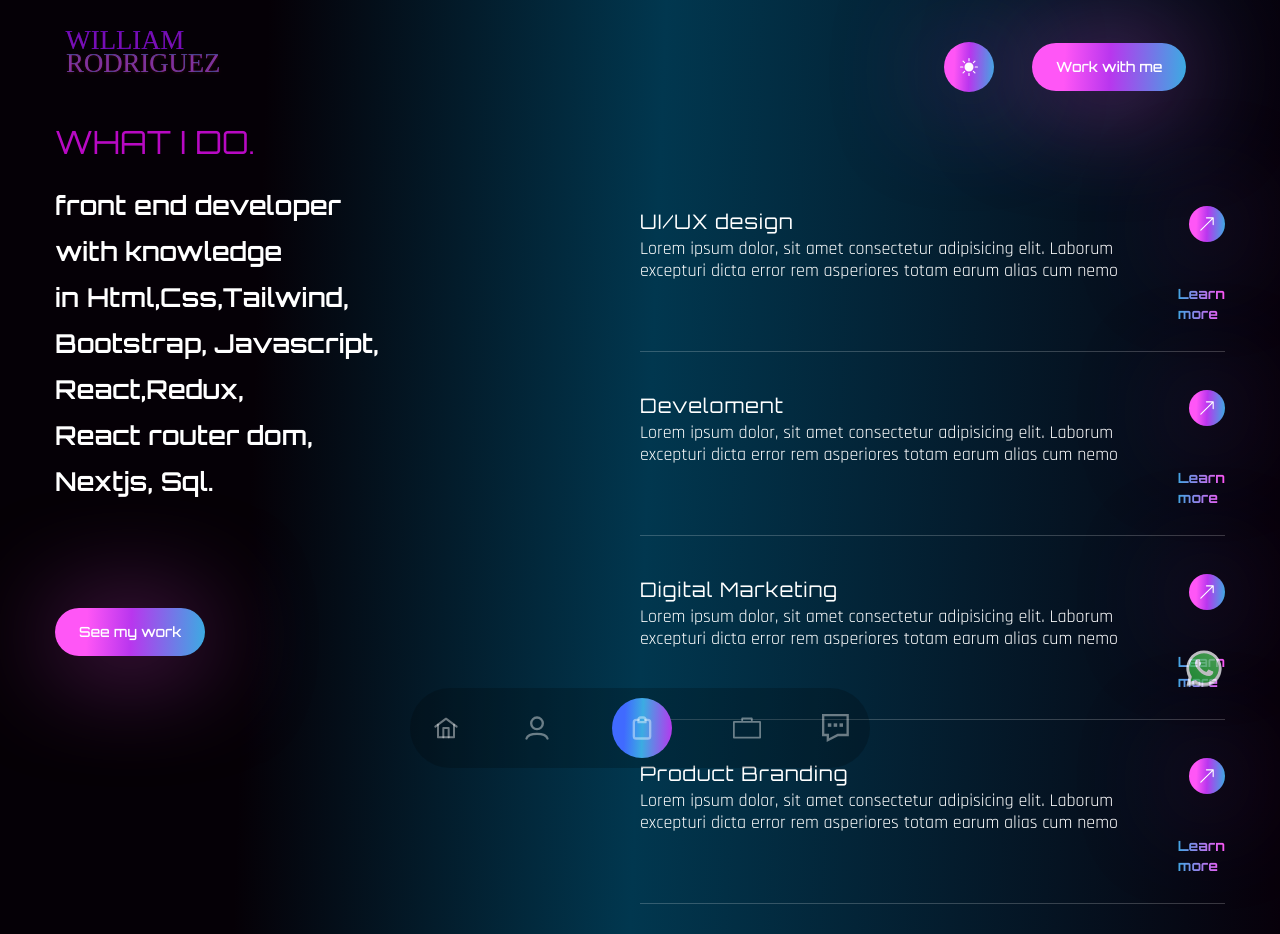
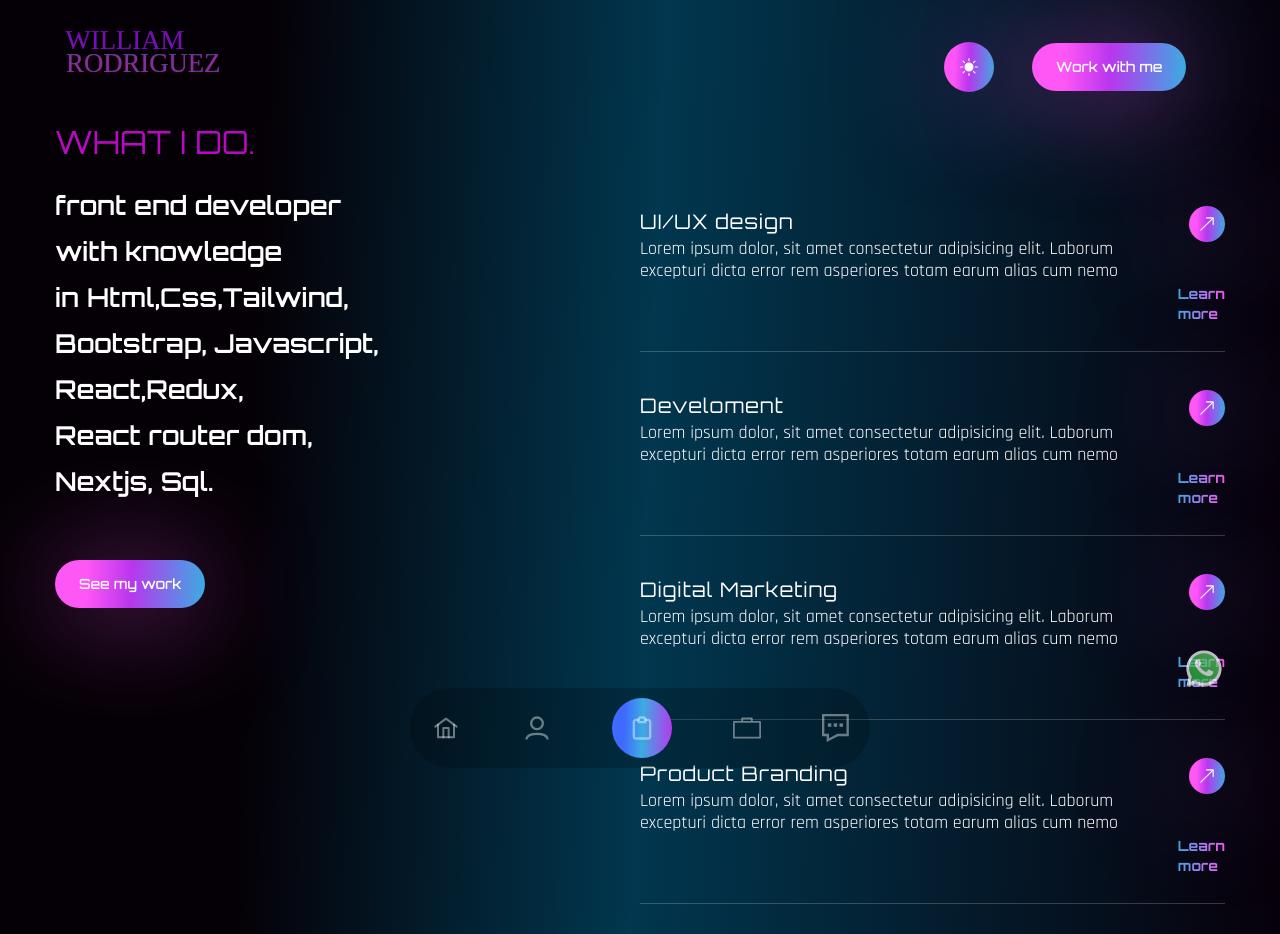
Before and after one commit to WILLIAMJRR/portafolio, a React (Vite) app: page /services in a window 1280 px wide. Built offline with nearby package versions, Linux system fonts and the light colour scheme; a web font is replaced by a local one.

Commit message:
portafolio con rutas

```diff
--- a/src/page/Services.jsx
+++ b/src/page/Services.jsx
@@ -23,20 +23,21 @@ const Services = () => {
               <h2 className="h2 text-accent mb-6">
                 What I Do.
               </h2>
-              <h3 className="h3">
+              <h3 className="h3 text">
                 front end developer
                 <br />
                 with knowledge
                 <br />
                 in Html,Css,Tailwind,
-                <br /> Bootstrap, Javascript, React,Redux,
+                <br />
+                Bootstrap, Javascript, React,Redux,
                 <br />
                 React router dom,
                 <br />
                 Nextjs, Sql.
               </h3>
             </div>
-            <button className="btn btn-sm mt-20 ">
+            <button className="btn btn-sm mt-8 ">
               See my work
             </button>
           </motion.div>
```
